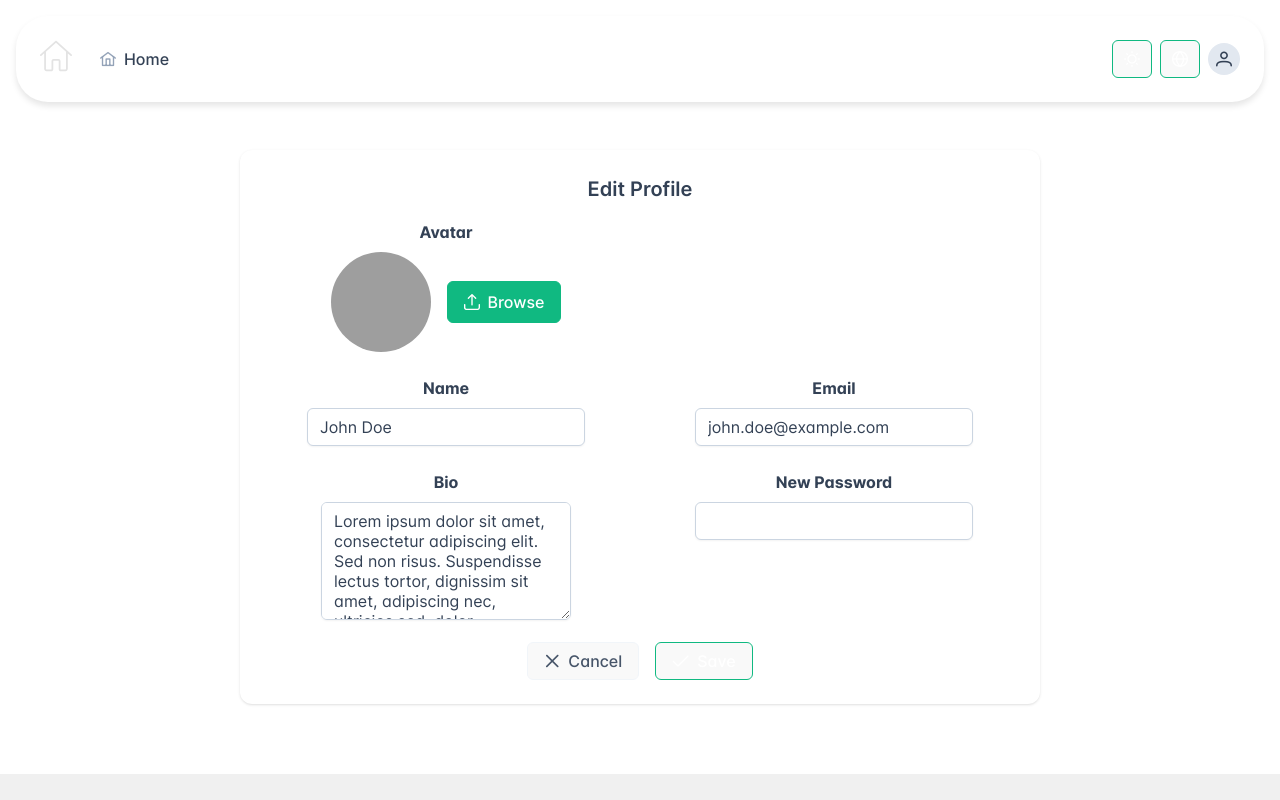
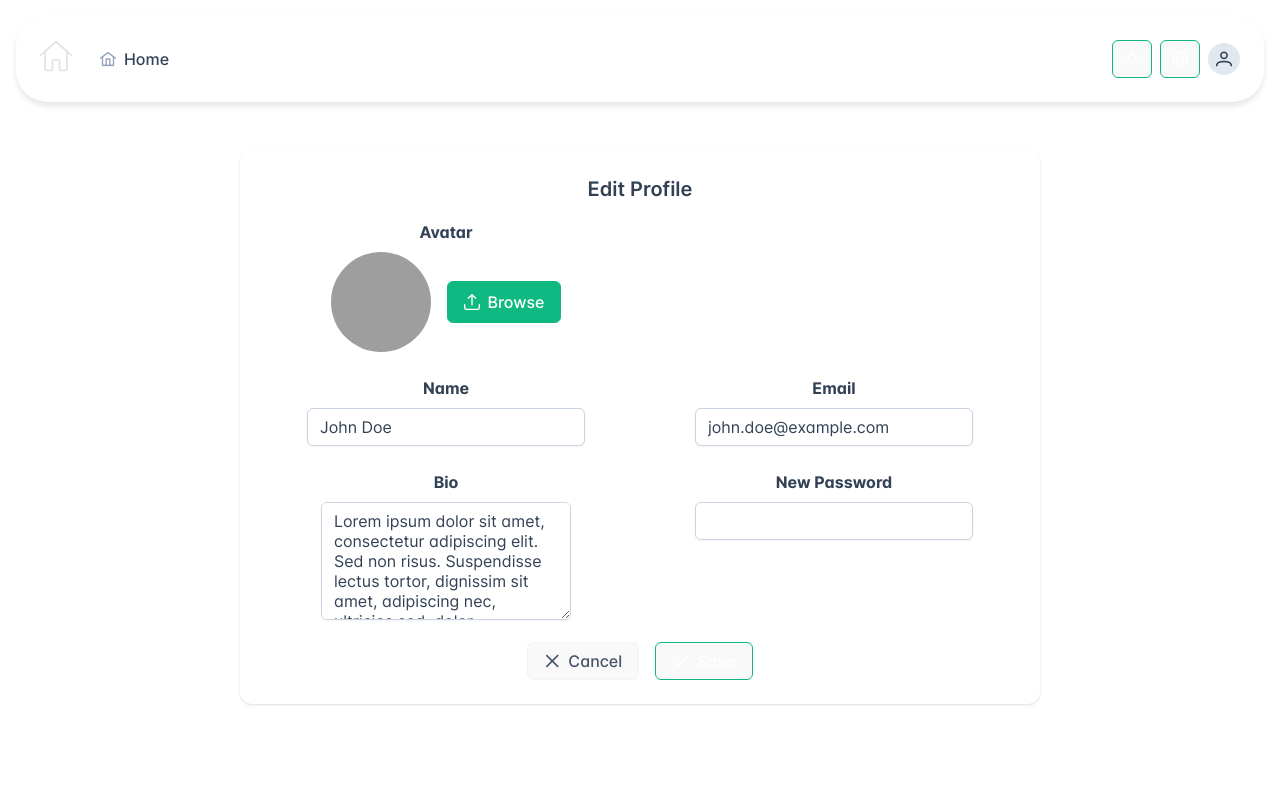
Before and after one commit to CydiaBoss/home_fe, a Vue app: page /profile/edit in a window 1280 px wide. Built offline with nearby package versions, Linux system fonts and the light colour scheme; grey boxes are pictures that could not be loaded.

Commit message:
fix view box

```diff
--- a/src/style.css
+++ b/src/style.css
@@ -37,6 +37,8 @@ a:hover {
   width: 100%;
   padding: 1rem;
   text-align: center;
+  min-height: 100vh;
+  box-sizing: border-box;
 }
 
 @media (prefers-color-scheme: light) {
```
